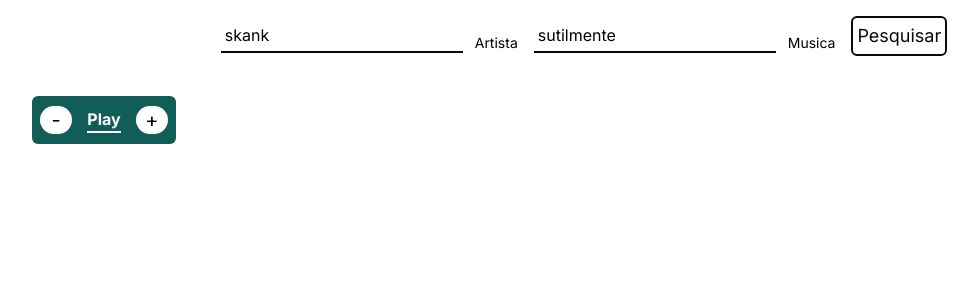
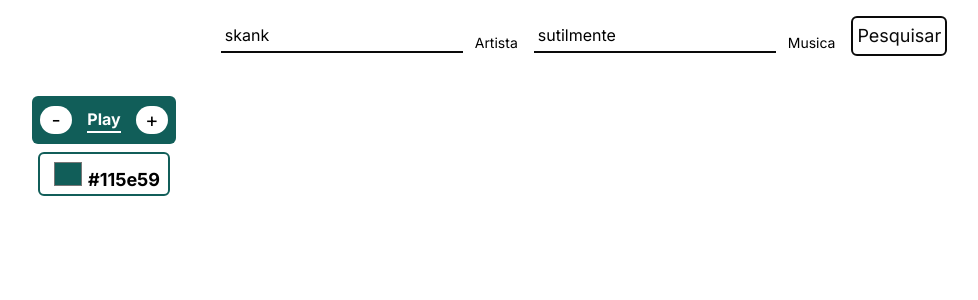
Before and after one commit to bezlima/chords-web, a Next.js app: page / in a window 1280 px wide. Shown: the top 300 px of the page, without its empty margins (56-1034 px from the left). Built offline with nearby package versions, Linux system fonts and the light colour scheme.

Commit message:
feat: color pick

```diff
--- /dev/null
+++ b/src/app/components/colorPick/index.tsx
@@ -0,0 +1,41 @@
+import { InputHTMLAttributes } from 'react'
+
+interface IInput extends InputHTMLAttributes<HTMLInputElement> {
+    label?: string
+    value: string
+    onChange: () => void
+}
+
+export default function ColorPick({ label, value, onChange, ...rest }: IInput) {
+    return (
+        <span className="flex items-end border-2 border-teal-800 px-2 rounded-md">
+            <input
+                id={'color'}
+                value={value}
+                onChange={onChange}
+                {...rest}
+                type="color"
+                className={`
+                        p-1
+                        bg-transparent
+                        cursor-pointer
+                        w-10
+                        h-10
+                    `}
+            ></input>
+            <label
+                htmlFor={'color'}
+                className={`
+                    flex
+                    items-end
+                    cursor-pointer
+                    text-[${value}]
+                    font-bold
+                    text-lg
+                `}
+            >
+                {value}
+            </label>
+        </span>
+    )
+}
--- a/src/app/elements/aside/index.tsx
+++ b/src/app/elements/aside/index.tsx
@@ -1,9 +1,11 @@
+import ColorPick from '@/app/components/colorPick'
 import ScrollController from '@/app/components/scrollController'
 
 export default function AsideMenu() {
     return (
-        <aside className="w-1/4 flex flex-col items-center justify-center sticky top-16">
+        <aside className="w-1/4 flex flex-col items-center justify-center sticky top-16 gap-2">
             <ScrollController />
+            <ColorPick value={'#115e59'} onChange={() => {}} />
         </aside>
     )
 }
--- a/src/app/page.tsx
+++ b/src/app/page.tsx
@@ -6,7 +6,6 @@
 import Input from './components/input'
 import axios from 'axios'
 import BaseURL from './baseURL'
-import ScrollController from './components/scrollController'
 import AsideMenu from './elements/aside'
 
 interface IForm {
```
